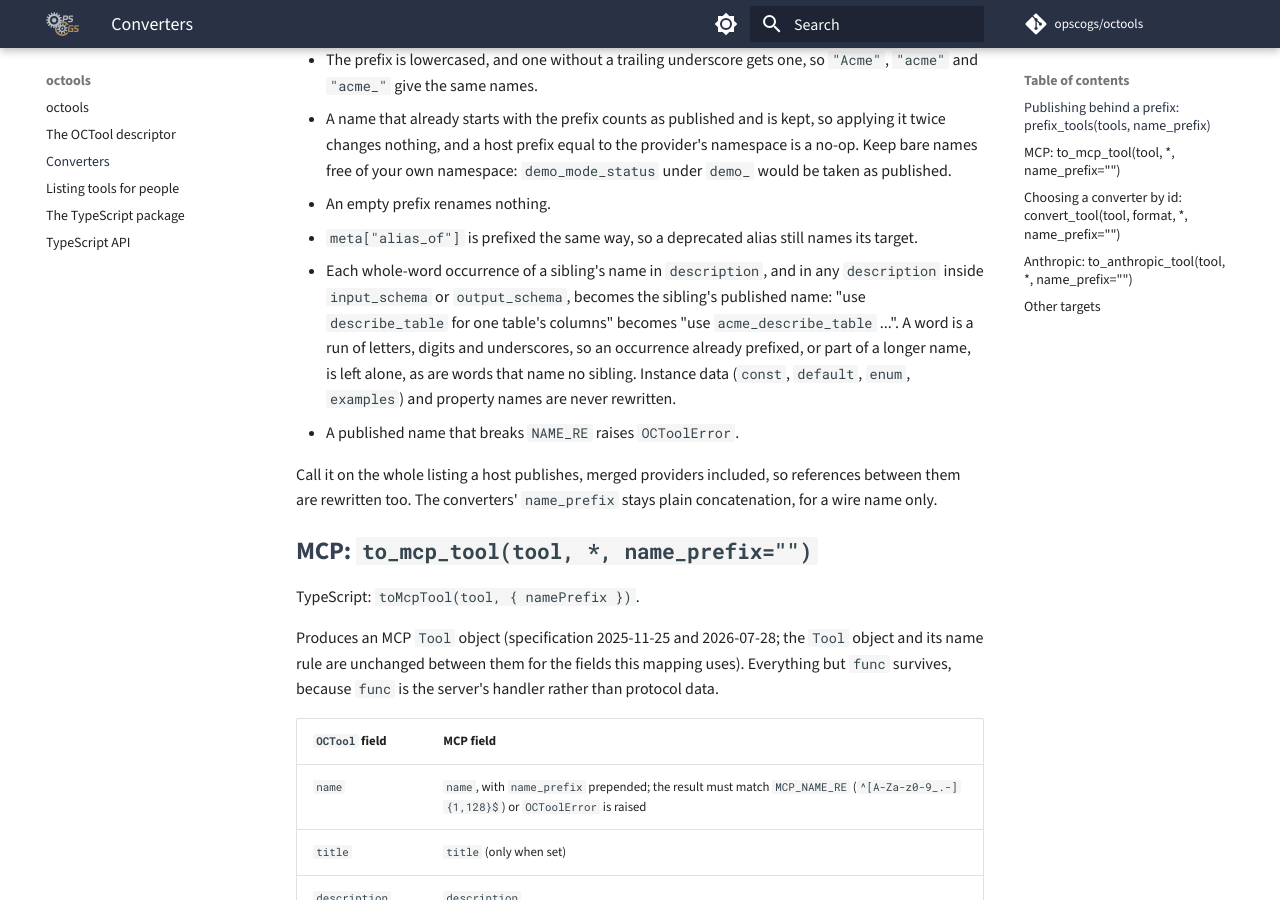
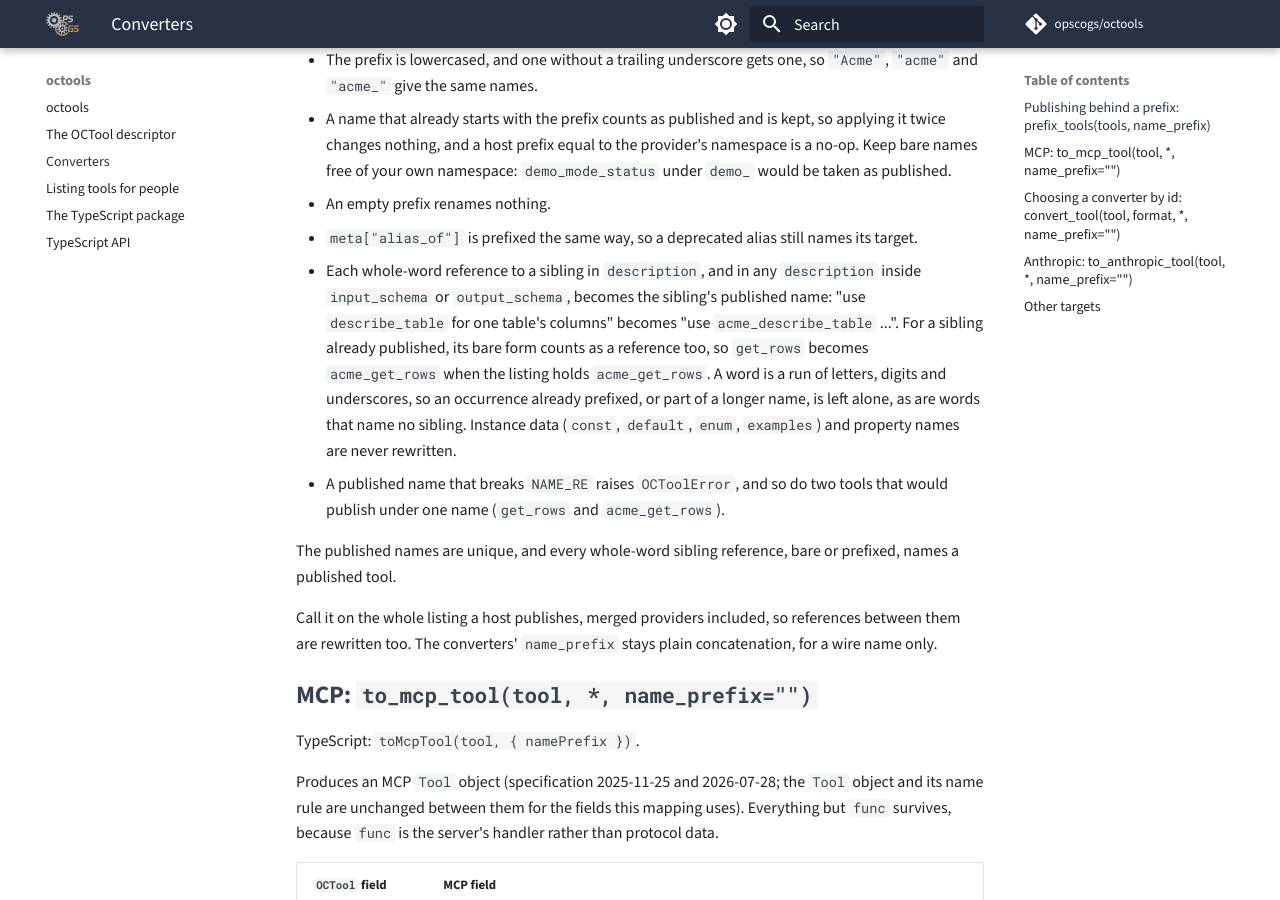
Before and after one commit to opscogs/octools, an MkDocs documentation site: the page built from docs/site/octools_converters.md, in a window 1280 px wide and 900 px high, scrolled down 969 px. Built offline with MkDocs 1.6.1 and Material for MkDocs 9.7.7, drawn with Linux system fonts in a browser that asks for light colours; comment, search, counter and statistics services are not loaded.

Commit message:
OCI-709: prefix_tools rewrites bare references and rejects collisions
- A bare reference to a sibling that is already published (get_rows for
  demo_get_rows) is rewritten to the published name
- Two tools that would publish under one name raise OCToolError naming
  both sources
- Guarantee stated in the docstrings and OCTL-0010: published names are
  unique, and every whole-word sibling reference names a published tool
- Spec fixtures already_prefixed (rewritten), applied_twice and
  name_collision; unit tests in both languages

Co-Authored-By: Claude Opus 5.5 <noreply@anthropic.com>
Signed-off-by: Christopher Dean <16200621+cdean29@users.noreply.github.com>

```diff
--- a/docs/site/octools_converters.md
+++ b/docs/site/octools_converters.md
@@ -75,14 +75,20 @@ host registers and dispatches by the names the agent sees.
 - An empty prefix renames nothing.
 - `meta["alias_of"]` is prefixed the same way, so a deprecated alias still
   names its target.
-- Each whole-word occurrence of a sibling's name in `description`, and in any
-  `description` inside `input_schema` or `output_schema`, becomes the sibling's published name:
-  "use `describe_table` for one table's columns" becomes "use
-  `acme_describe_table` ...". A word is a run of letters, digits and
+- Each whole-word reference to a sibling in `description`, and in any
+  `description` inside `input_schema` or `output_schema`, becomes the
+  sibling's published name: "use `describe_table` for one table's columns"
+  becomes "use `acme_describe_table` ...". For a sibling already published,
+  its bare form counts as a reference too, so `get_rows` becomes
+  `acme_get_rows` when the listing holds `acme_get_rows`. A word is a run of letters, digits and
   underscores, so an occurrence already prefixed, or part of a longer name, is
   left alone, as are words that name no sibling. Instance data (`const`,
   `default`, `enum`, `examples`) and property names are never rewritten.
-- A published name that breaks `NAME_RE` raises `OCToolError`.
+- A published name that breaks `NAME_RE` raises `OCToolError`, and so do two
+  tools that would publish under one name (`get_rows` and `acme_get_rows`).
+
+The published names are unique, and every whole-word sibling reference, bare
+or prefixed, names a published tool.
 
 Call it on the whole listing a host publishes, merged providers included, so
 references between them are rewritten too. The converters' `name_prefix`
```
Also changed, not shown: CHANGELOG.md (+1 -1 lines), docs/decisions/OCTL-0010-provider-namespaces.md (+16 -6 lines), spec/README.md (+8 -8 lines), 7 other files.
